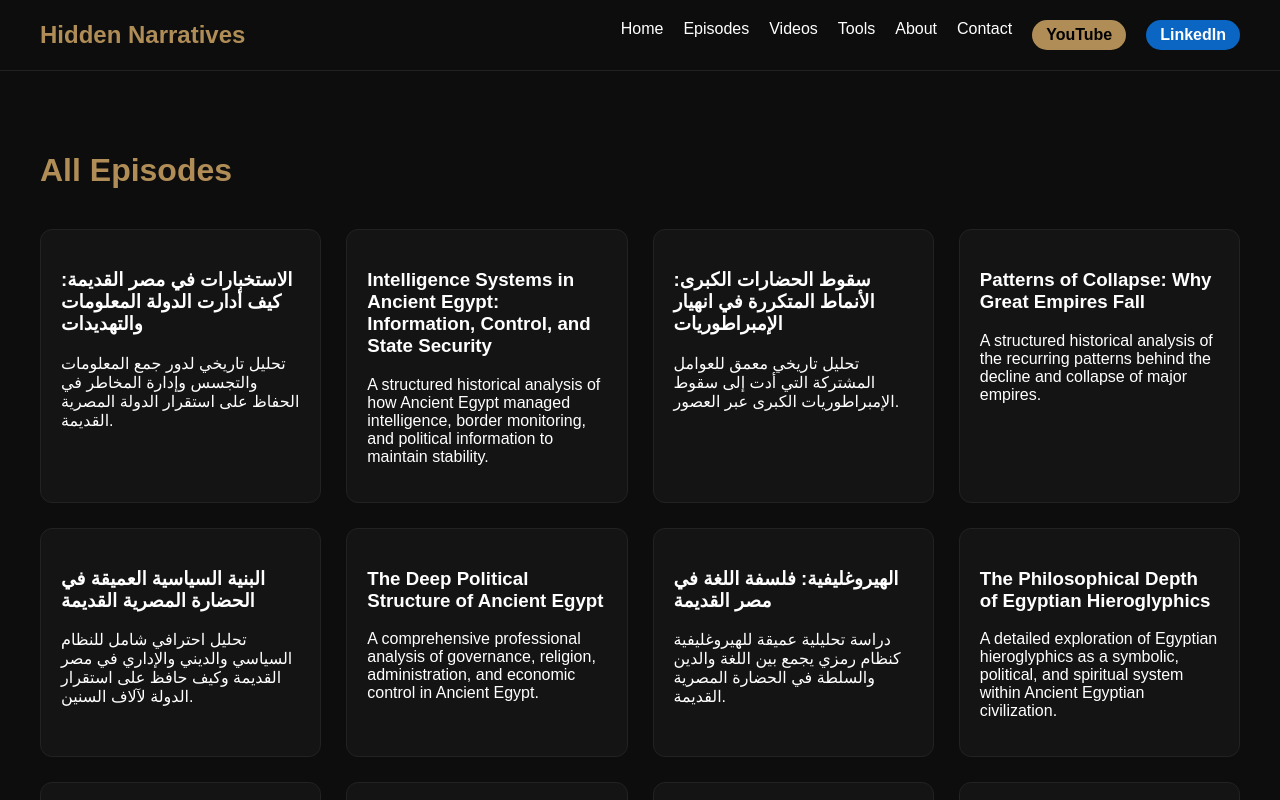
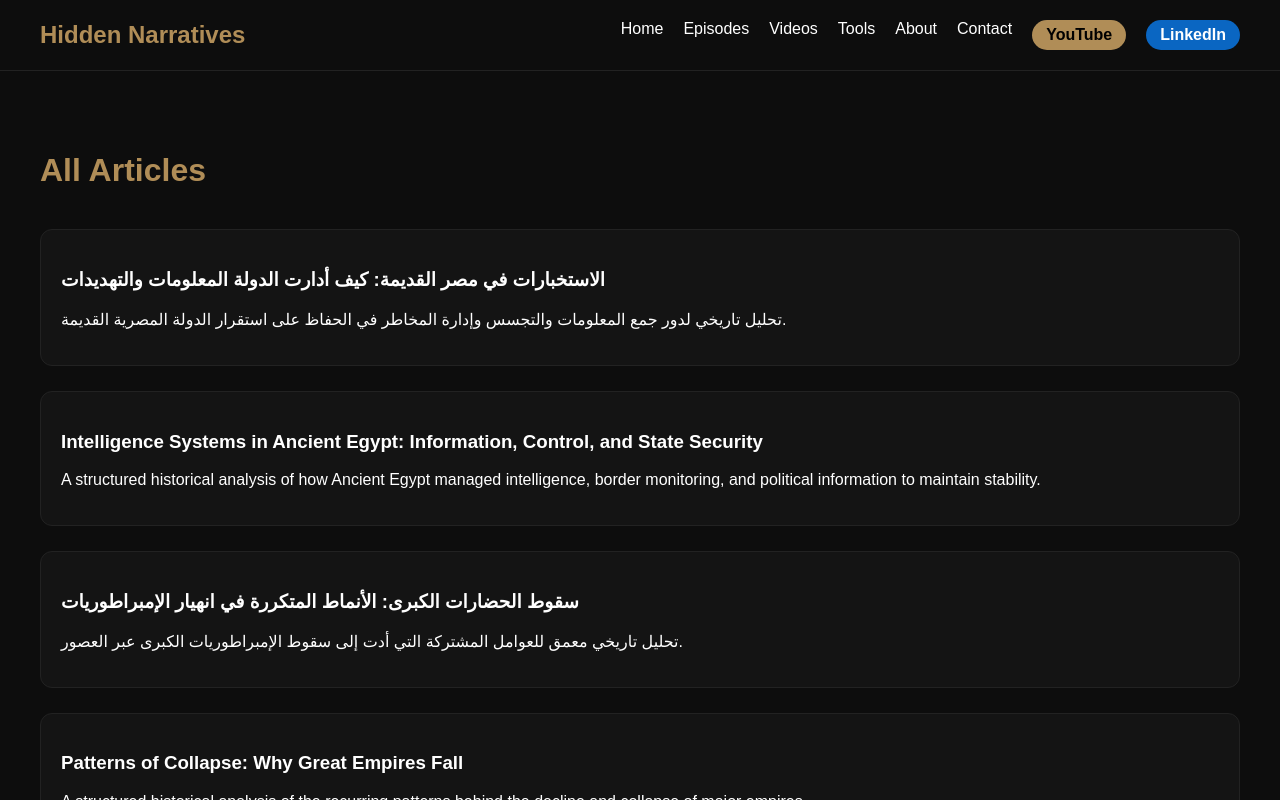
Before and after one commit to mohamedalaa7785-cpu/hidden-narratives, a Next.js app: page /episodes in a window 1280 px wide. Shown: the top 800 px of the page. Built offline with nearby package versions, Linux system fonts and the light colour scheme.

Commit message:
Update page.tsx

```diff
--- a/app/episodes/page.tsx
+++ b/app/episodes/page.tsx
@@ -1,15 +1,11 @@
+// @ts-nocheck
+
 import fs from "fs"
 import path from "path"
 import matter from "gray-matter"
 import Link from "next/link"
 
-type Article = {
-  slug: string
-  title: string
-  description: string
-}
-
-function getArticles(): Article[] {
+function getArticles() {
   const dir = path.join(process.cwd(), "content/episodes")
   const files = fs.readdirSync(dir)
 
@@ -21,8 +17,8 @@ function getArticles(): Article[] {
 
     return {
       slug,
-      title: data.title || "",
-      description: data.description || "",
+      title: data.title,
+      description: data.description,
     }
   })
 }
@@ -33,15 +29,22 @@ export default function EpisodesPage() {
   return (
     <main style={{ padding: "60px 40px" }}>
       <h1 style={{ color: "#b08d57", marginBottom: "40px" }}>
-        All Episodes
+        All Articles
       </h1>
 
-      <div style={grid}>
+      <div style={{ display: "grid", gap: "25px" }}>
         {articles.map((article) => (
           <Link
             key={article.slug}
             href={`/episodes/${article.slug}`}
-            style={card}
+            style={{
+              background: "#141414",
+              padding: "20px",
+              borderRadius: "12px",
+              textDecoration: "none",
+              color: "white",
+              border: "1px solid #222"
+            }}
           >
             <h3>{article.title}</h3>
             <p>{article.description}</p>
@@ -50,19 +53,4 @@ export default function EpisodesPage() {
       </div>
     </main>
   )
-}
-
-const grid = {
-  display: "grid",
-  gridTemplateColumns: "repeat(auto-fill, minmax(280px, 1fr))",
-  gap: "25px",
-}
-
-const card = {
-  background: "#141414",
-  padding: "20px",
-  borderRadius: "12px",
-  textDecoration: "none",
-  color: "white",
-  border: "1px solid #222",
-}
+              }
```
